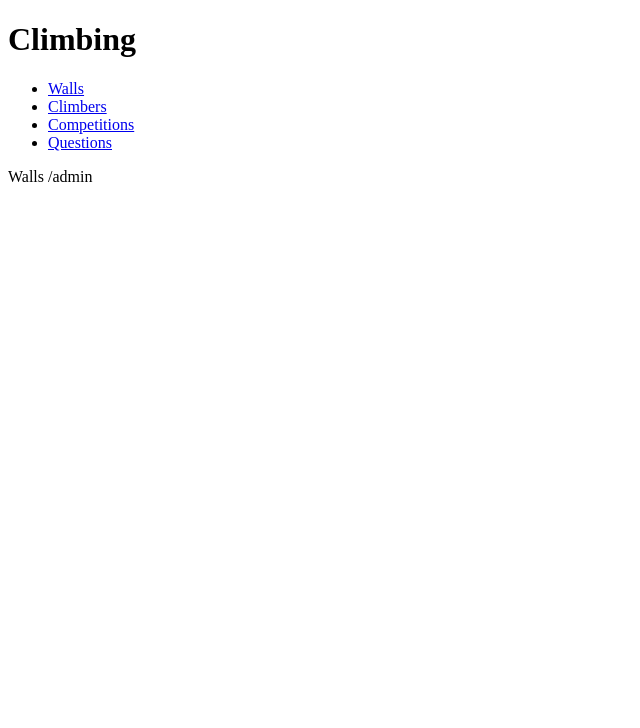
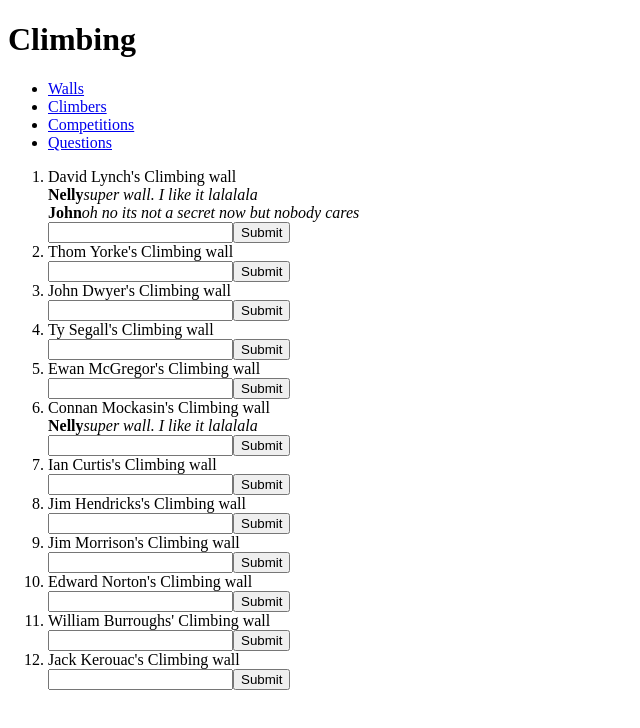
Before and after one commit to katekaranets/grow-demo, a React (Create React App) app: page / in a window 1280 px wide. Shown: the top 728 px of the page, without its empty margins (0-640 px from the left). Built offline with nearby package versions, Linux system fonts and the light colour scheme.

Commit message:
displaying of comments to climbing walls

```diff
--- a/src/App.jsx
+++ b/src/App.jsx
@@ -1,5 +1,5 @@
 import React, { Component } from 'react'
-import Walls from './components/Walls';
+import Walls from './components/Walls/Walls';
 import Climbers from './components/Climbers';
 import Competitions from './components/Competitions';
 import Questions from './components/Questions';
@@ -38,7 +38,7 @@ export default class App extends Component {
                     <li><a href='#/competitions'>Competitions</a></li>
                     <li><a href='#/questions'>Questions</a></li>
                 </ul>
-                <Child />
+                <Child text="hello"/>
             </div>
         )
 
--- /dev/null
+++ b/src/components/Comments/Comment.jsx
@@ -0,0 +1,12 @@
+import React, { Component } from 'react';
+
+export default class Comment extends Component {
+    render() {
+        return (
+            <div>
+                <b>{this.props.author}</b>
+                <i>{this.props.content}</i>
+            </div>
+        )
+    }
+}
--- /dev/null
+++ b/src/components/Comments/CreateComment.jsx
@@ -0,0 +1,12 @@
+import React, { Component } from 'react';
+
+export default class CreateComment extends Component {
+    render() {
+        return (
+            <div>
+                <input type="text"/>
+                <input type="submit"/>
+            </div>
+        )
+    }
+}
--- a/src/components/Walls.jsx
+++ /dev/null
@@ -1,11 +0,0 @@
-import React, { Component } from 'react'
-
-export default class Walls extends Component {
-    render() {
-        return (
-            <div >
-                <div>Walls /admin</div>
-            </div>
-        )
-    }
-}
--- /dev/null
+++ b/src/components/Walls/Wall.jsx
@@ -0,0 +1,26 @@
+import React, {Component} from 'react';
+import Comment from '../Comments/Comment';
+import COMMENTS from '../../stubs/comments.json';
+import CreateComment from '../Comments/CreateComment';
+
+export default class Wall extends Component {
+    render() {
+        return (
+            <li>
+                <div>{this.props.name}</div>
+                {
+                    COMMENTS.map((el, index)=> {
+                        if (el.wallIndex == this.props.index) {
+                            return (
+                                <div>
+                                    <Comment content={el.content} author={el.author} key={index}/>
+                                </div>
+                            )
+                        }
+                    })
+                }
+                <CreateComment />
+            </li>
+        )
+    }
+}
--- /dev/null
+++ b/src/components/Walls/Walls.jsx
@@ -0,0 +1,19 @@
+import React, { Component } from 'react';
+import Wall from './Wall';
+import WALLS from '../../stubs/walls.json';
+
+
+export default class Walls extends Component {
+    render() {
+        return (
+            <div>
+                <ol>{
+                    WALLS.map((el, index)=>{
+                        return <Wall name={el.name} index={index} key={index} />
+                    })
+                }
+                </ol>
+            </div>
+        )
+    }
+}
--- /dev/null
+++ b/src/stubs/comments.json
@@ -0,0 +1,21 @@
+[
+  {
+    "wallIndex": 0,
+    "author": "Nelly",
+    "time": "13:20",
+    "content": "super wall. I like it lalalala"
+  },
+  {
+    "wallIndex": 0,
+    "author": "John",
+    "time": "13:20",
+    "content": "oh no its not a secret now but nobody cares"
+  },
+  {
+    "wallIndex": 5,
+    "author": "Nelly",
+    "time": "13:20",
+    "content": "super wall. I like it lalalala"
+  }
+
+]
--- a/src/stubs/walls.json
+++ b/src/stubs/walls.json
@@ -1,6 +1,6 @@
 [
   {
-    "name": "Climbing wall number 1",
+    "name": "David Lynch's Climbing wall",
     "city": "Minsk",
     "startWork": "09:00",
     "finishWork": "23:00",
@@ -10,7 +10,7 @@
     "boulder": true
   },
   {
-    "name": "Climbing wall number 2",
+    "name": "Thom Yorke's Climbing wall",
     "city": "Grodno",
     "startWork": "08:00",
     "finishWork": "22:00",
@@ -20,7 +20,7 @@
     "boulder": true
   },
   {
-    "name": "Climbing wall number 3",
+    "name": "John Dwyer's Climbing wall",
     "city": "Minsk",
     "startWork": "10:00",
     "finishWork": "23:00",
@@ -30,7 +30,7 @@
     "boulder": false
   },
   {
-    "name": "Climbing wall number 4",
+    "name": "Ty Segall's Climbing wall",
     "city": "Brest",
     "startWork": "09:00",
     "finishWork": "23:00",
@@ -40,7 +40,7 @@
     "boulder": true
   },
   {
-    "name": "Climbing wall number 5",
+    "name": "Ewan McGregor's Climbing wall",
     "city": "Mogilev",
     "startWork": "09:00",
     "finishWork": "23:00",
@@ -50,7 +50,7 @@
     "boulder": false
   },
   {
-    "name": "Climbing wall number 6",
+    "name": "Connan Mockasin's Climbing wall",
     "city": "Minsk",
     "startWork": "09:00",
     "finishWork": "21:00",
@@ -60,7 +60,7 @@
     "boulder": false
   },
   {
-    "name": "Climbing wall number 7",
+    "name": "Ian Curtis's Climbing wall",
     "city": "Grodno",
     "startWork": "09:00",
     "finishWork": "23:00",
@@ -70,7 +70,7 @@
     "boulder": true
   },
   {
-    "name": "Climbing wall number 8",
+    "name": "Jim Hendricks's Climbing wall",
     "city": "Vitebsk",
     "startWork": "09:00",
     "finishWork": "22:00",
@@ -80,7 +80,7 @@
     "boulder": true
   },
   {
-    "name": "Climbing wall number 9",
+    "name": "Jim Morrison's Climbing wall",
     "city": "Gomel",
     "startWork": "09:00",
     "finishWork": "20:00",
@@ -90,7 +90,7 @@
     "boulder": true
   },
   {
-    "name": "Climbing wall number 10",
+    "name": "Edward Norton's Climbing wall",
     "city": "Minsk",
     "startWork": "09:00",
     "finishWork": "23:00",
@@ -100,7 +100,7 @@
     "boulder": true
   },
   {
-    "name": "Climbing wall number 11",
+    "name": "William Burroughs' Climbing wall",
     "city": "Brest",
     "startWork": "09:00",
     "finishWork": "23:00",
@@ -110,7 +110,7 @@
     "boulder": true
   },
   {
-    "name": "Climbing wall number 12",
+    "name": "Jack Kerouac's Climbing wall",
     "city": "Minsk",
     "startWork": "08:00",
     "finishWork": "22:00",
```
